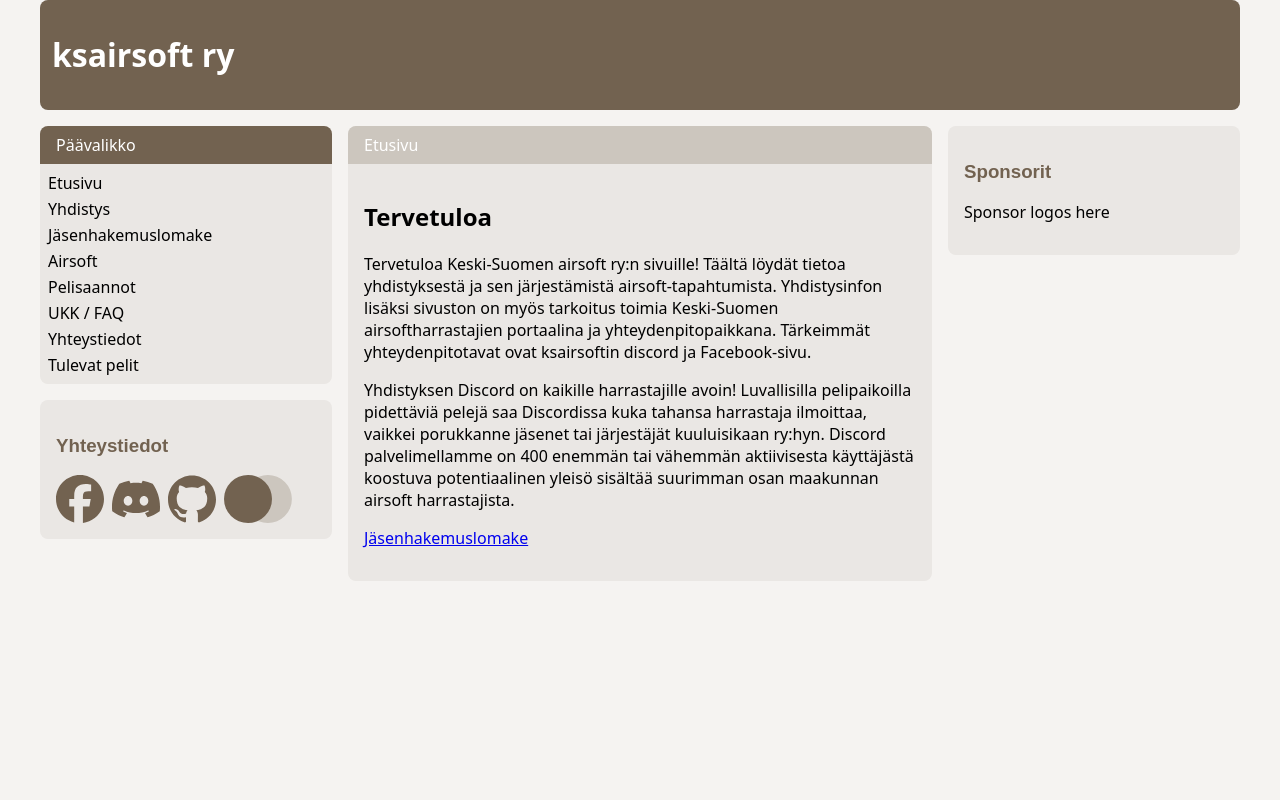
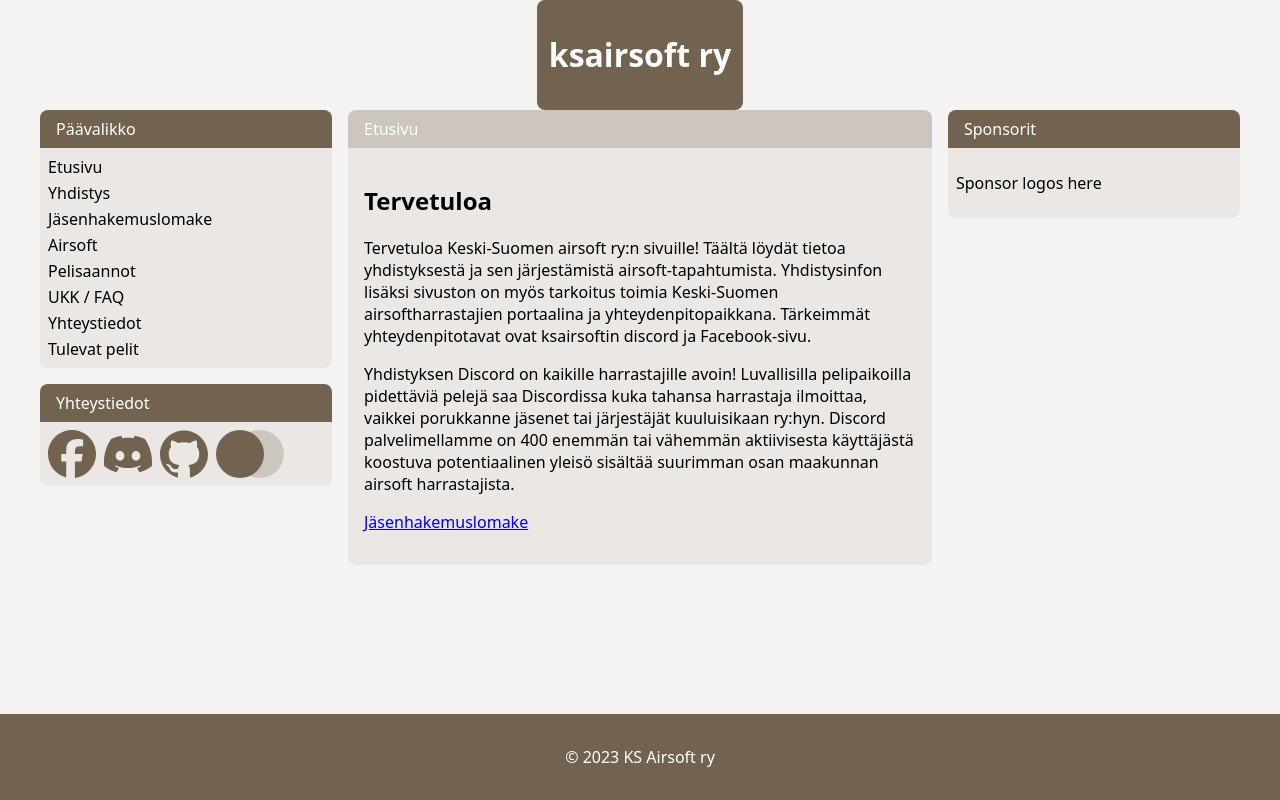
Before and after one commit to Keski-SuomenAirsoft/ksairsoft.info, an Astro site: page / in a window 1280 px wide. Shown: the top 800 px of the page. Built offline with nearby package versions, Linux system fonts and the light colour scheme; Astro itself is replaced by a stand-in of ours.

Commit message:
body improvements

```diff
--- a/src/layouts/Layout.astro
+++ b/src/layouts/Layout.astro
@@ -34,6 +34,9 @@ const { frontmatter } = Astro.props;
           sans-serif;
         background-color: #f5f3f1;
         margin: 0;
+        display: flex;
+        flex-direction: column;
+        min-height: 100dvh;
       }
       h1,
       h2,
@@ -63,10 +66,10 @@ const { frontmatter } = Astro.props;
   <body>
     <Header />
 
-    <div style="display: flex; min-height: 100vh; gap: 16px; margin-top: 16px;">
+    <div style="display: flex; flex: 1; gap: 16px;">
       <div style="max-width: 1200px; margin: 0 auto; flex: 1;">
         <div
-          style="display: grid; grid-template-columns: 1fr 2fr 1fr; gap: 16px;"
+          style="display: grid; grid-template-columns: 1fr 2fr 1fr; gap: 16px; height: 100%;"
         >
           <div style="display: flex; flex-direction: column; gap: 16px;">
             <nav style="background-color: #eae7e4; border-radius: 8px;">
@@ -96,10 +99,13 @@ const { frontmatter } = Astro.props;
               </div>
             </nav>
 
+            <div style="background-color: #eae7e4; border-radius: 8px;">
               <div
-              style="background-color: #eae7e4; border-radius: 8px; padding: 16px;"
+                style="background-color: #726250; color: white; padding: 8px 16px; border-radius: 8px 8px 0 0;"
               >
-              <h3>Yhteystiedot</h3>
+                Yhteystiedot
+              </div>
+              <div style="padding: 8px;">
                 <div style="display: flex; gap: 8px;">
                   <a
                     href="https://www.facebook.com/ksairsoft"
@@ -124,6 +130,7 @@ const { frontmatter } = Astro.props;
                 </div>
               </div>
             </div>
+          </div>
 
           <div style="flex: 2;">
             <div class="main-content">
@@ -135,12 +142,15 @@ const { frontmatter } = Astro.props;
           </div>
 
           <div style="flex: 1;">
+            <div style="background-color: #eae7e4; border-radius: 8px;">
               <div
-              style="background-color: #eae7e4; border-radius: 8px; padding: 16px;"
+                style="background-color: #726250; color: white; padding: 8px 16px; border-radius: 8px 8px 0 0;"
               >
-              <h3>Sponsorit</h3>
-
+                Sponsorit
+              </div>
+              <div style="padding: 8px;">
                 <p>Sponsor logos here</p>
+              </div>
             </div>
           </div>
         </div>
@@ -148,7 +158,7 @@ const { frontmatter } = Astro.props;
     </div>
 
     <div
-      style="background-color: #726250; color: white; padding: 16px; text-align: center; margin-top: 12px;"
+      style="background-color: #726250; color: white; padding: 16px; text-align: center;"
     >
       <p>&copy; 2023 KS Airsoft ry</p>
     </div>
```
Lines whose indentation alone changed are shown as unchanged.
